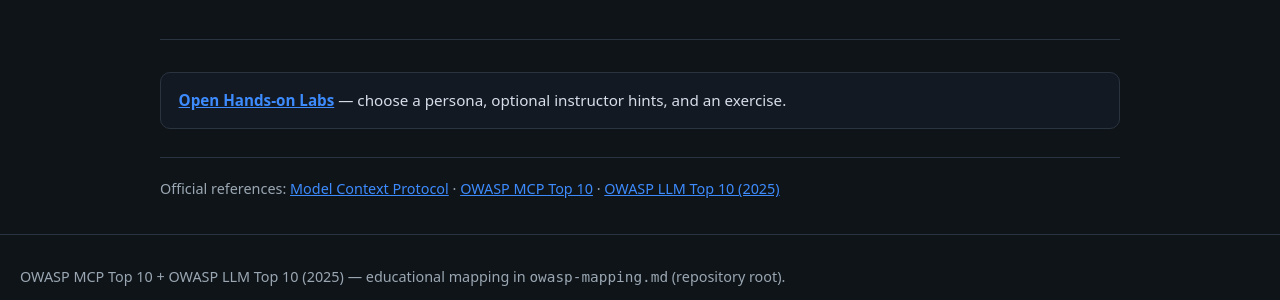
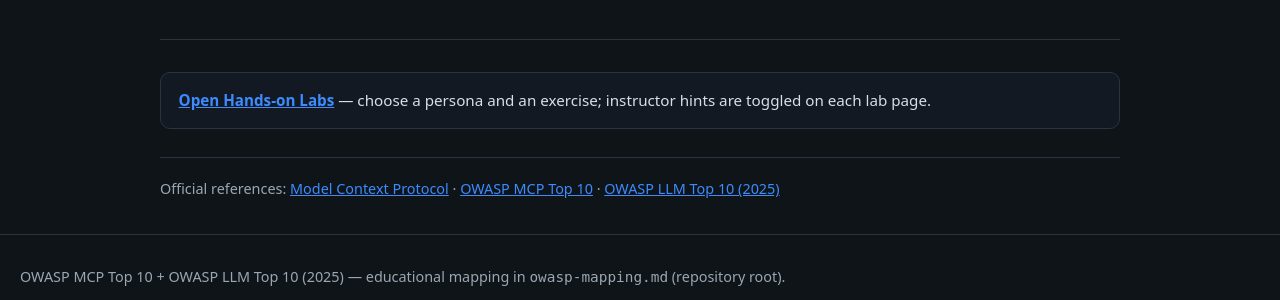
Before and after one commit to vermava/mcpgoat-dvmcp, a FastAPI app: page / in a window 1280 px wide. Shown: the part 1637-1937 px from the top of the page. Run offline with FastAPI, Linux system fonts and the light colour scheme.

Commit message:
updatedlabssection

```diff
--- a/vulnerable-app/web_ui/templates/base.html
+++ b/vulnerable-app/web_ui/templates/base.html
@@ -18,7 +18,10 @@
       <a href="/labs">Hands-on Labs</a>
       <span class="sep">|</span>
       <span class="meta">User: <strong id="nav-user">{{ user | default('alice') }}</strong></span>
-      {% if instructor %}<span class="pill instructor">Instructor</span>{% endif %}
+      {% set _path = request.url.path %}
+      {% if instructor and (_path == '/labs' or _path.startswith('/labs/')) %}
+      <span class="pill instructor">Instructor</span>
+      {% endif %}
       {% if debug_mode %}<span class="pill warn">DEBUG</span>{% endif %}
     </nav>
   </header>
--- a/vulnerable-app/web_ui/templates/index.html
+++ b/vulnerable-app/web_ui/templates/index.html
@@ -92,7 +92,7 @@
   </div>
 </section>
 <p class="home-to-labs">
-  <a href="/labs">Open Hands-on Labs</a> — choose a persona, optional instructor hints, and an exercise.
+  <a href="/labs">Open Hands-on Labs</a> — choose a persona and an exercise; instructor hints are toggled on each lab page.
 </p>
 <p class="page-bottom-refs note">
   Official references:
```
Also changed, not shown: vulnerable-app/web_ui/templates/labs_list.html (+9 -9 lines).
